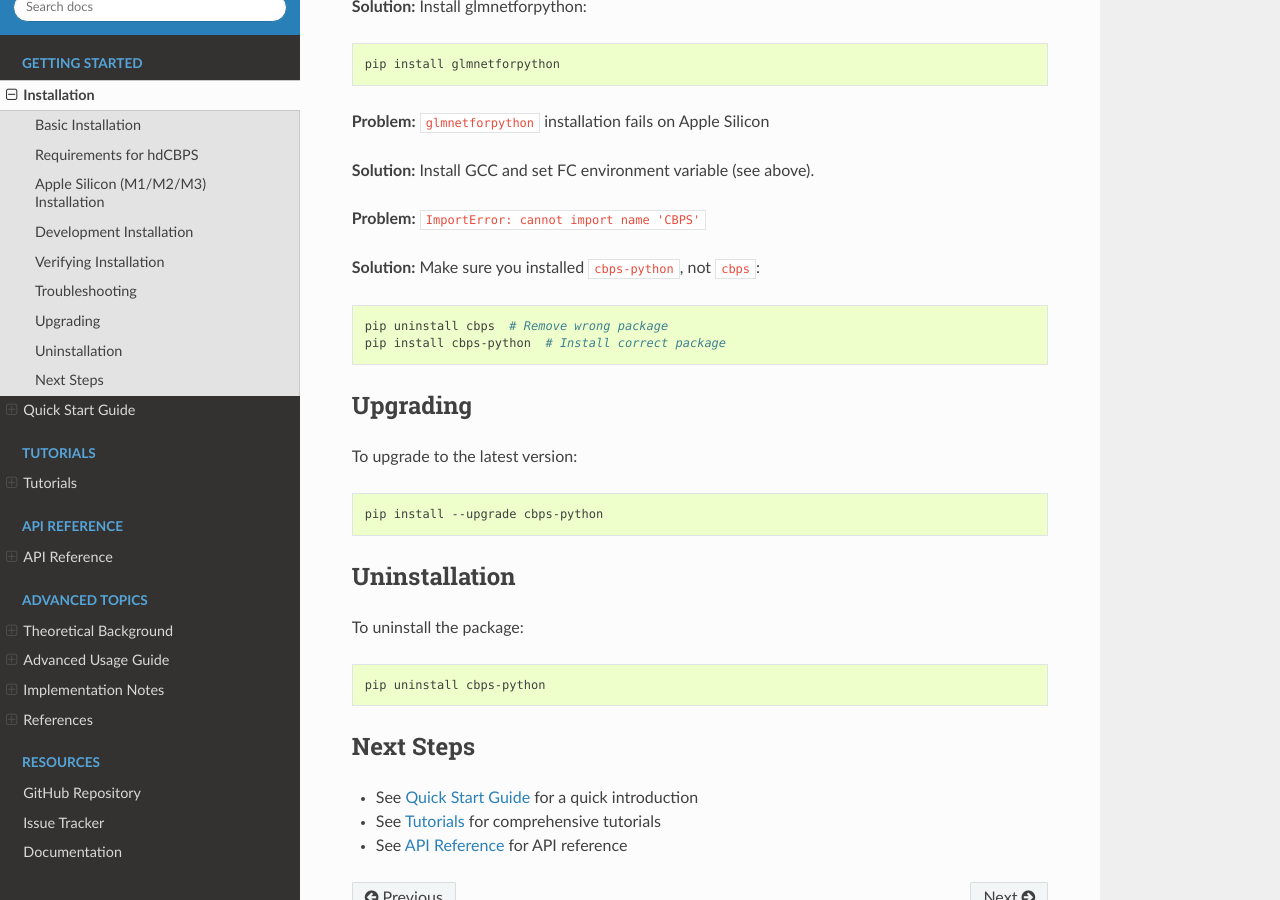
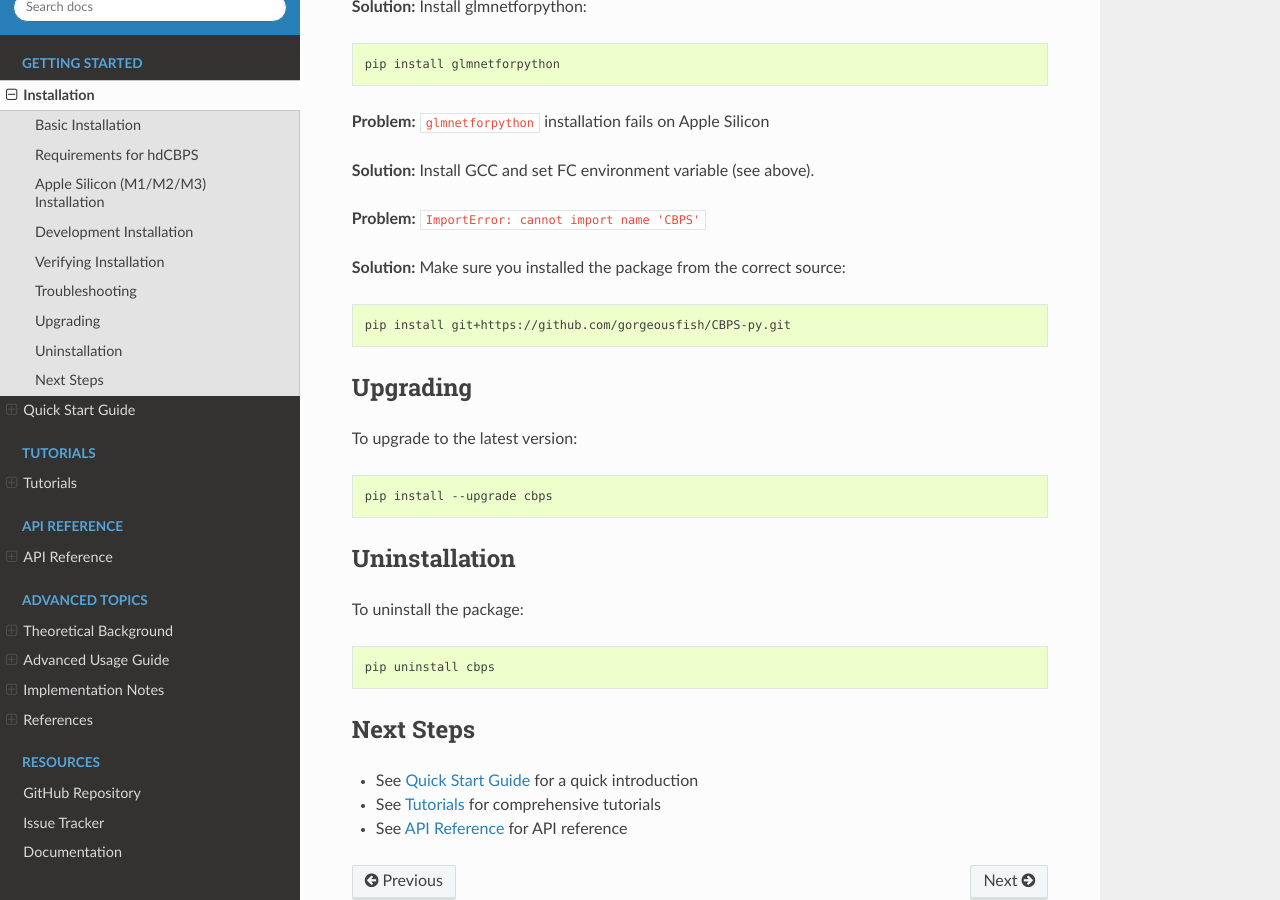
Before and after one commit to gorgeousfish/CBPS-py, a Sphinx documentation site: the page built from docs/installation.rst, in a window 1280 px wide and 900 px high, scrolled down 3024 px. Built offline with Sphinx 7.4.7 and the Read the Docs theme 3.1.0, drawn with Linux system fonts in a browser that asks for light colours; some of the changed text lies outside the part shown.

Commit message:
rename: distribution name cbps-python → cbps (pip install cbps)

```diff
--- a/docs/installation.rst
+++ b/docs/installation.rst
@@ -8,7 +8,7 @@ The CBPS Python package can be installed using pip:
 
 .. code-block:: bash
 
-   pip install cbps-python
+   pip install cbps
 
 This will install the core package with all required dependencies:
 
@@ -22,7 +22,7 @@ For visualization features (diagnostic plots), install with:
 
 .. code-block:: bash
 
-   pip install 'cbps-python[plots]'
+   pip install 'cbps[plots]'
 
 This adds matplotlib >= 3.5.0 for balance plots and weight distribution visualization.
 
@@ -30,7 +30,7 @@ For scikit-learn integration (``CBPSEstimator`` pipeline compatibility), install
 
 .. code-block:: bash
 
-   pip install 'cbps-python[sklearn]'
+   pip install 'cbps[sklearn]'
 
 This adds scikit-learn >= 1.0.0 for use with scikit-learn pipelines and cross-validation utilities.
 
@@ -95,8 +95,8 @@ To install the package in development mode (for contributing or testing):
 
    .. code-block:: bash
 
-      git clone https://github.com/gorgeousfish/cbps-python.git
-      cd cbps-python
+      git clone https://github.com/gorgeousfish/CBPS-py.git
+      cd cbps
 
 2. Install in editable mode with development dependencies:
 
@@ -156,12 +156,11 @@ Troubleshooting
 
 **Problem:** ``ImportError: cannot import name 'CBPS'``
 
-**Solution:** Make sure you installed ``cbps-python``, not ``cbps``:
+**Solution:** Make sure you installed the package from the correct source:
 
 .. code-block:: bash
 
-   pip uninstall cbps  # Remove wrong package
-   pip install cbps-python  # Install correct package
+   pip install git+https://github.com/gorgeousfish/CBPS-py.git
 
 Upgrading
 ---------
@@ -170,7 +169,7 @@ To upgrade to the latest version:
 
 .. code-block:: bash
 
-   pip install --upgrade cbps-python
+   pip install --upgrade cbps
 
 Uninstallation
 --------------
@@ -179,7 +178,7 @@ To uninstall the package:
 
 .. code-block:: bash
 
-   pip uninstall cbps-python
+   pip uninstall cbps
 
 Next Steps
 ----------
```
Also changed, not shown: README.md (+7 -7 lines), pyproject.toml (+4 -4 lines), 1 other file.
